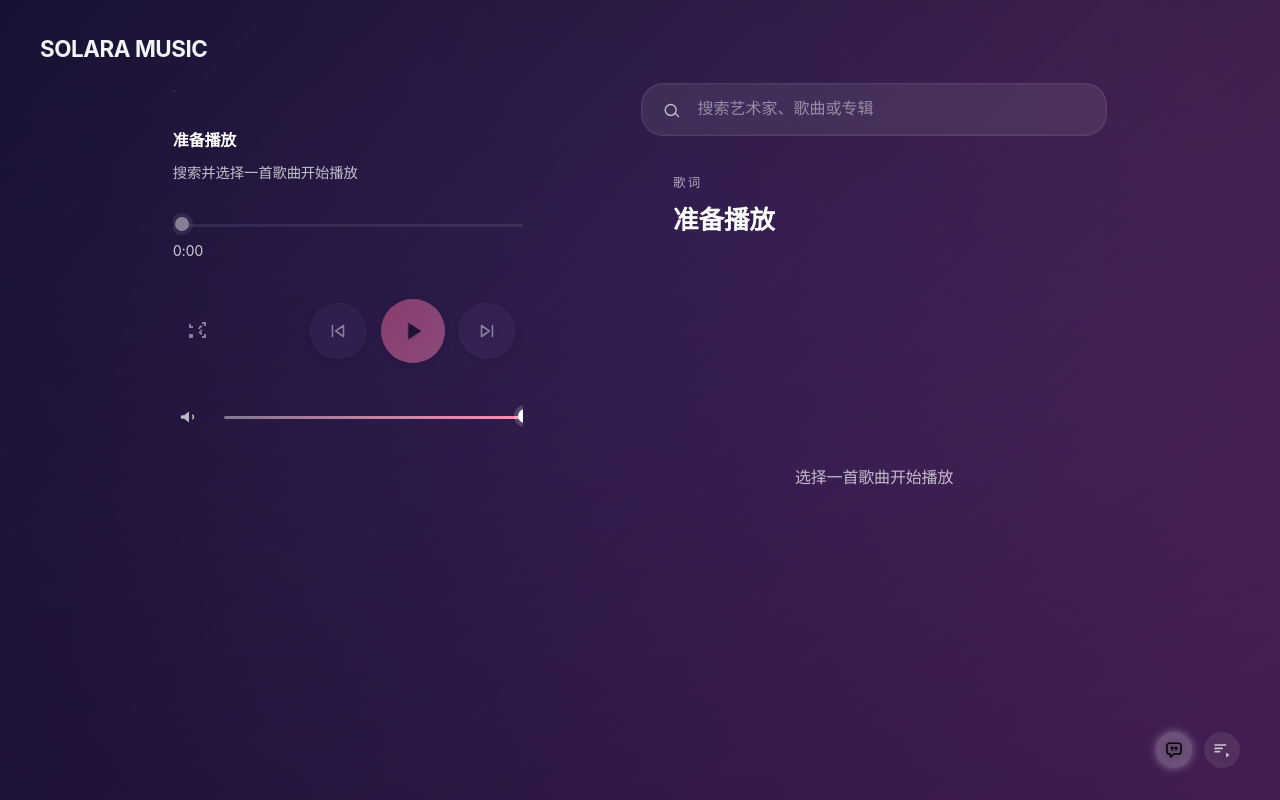
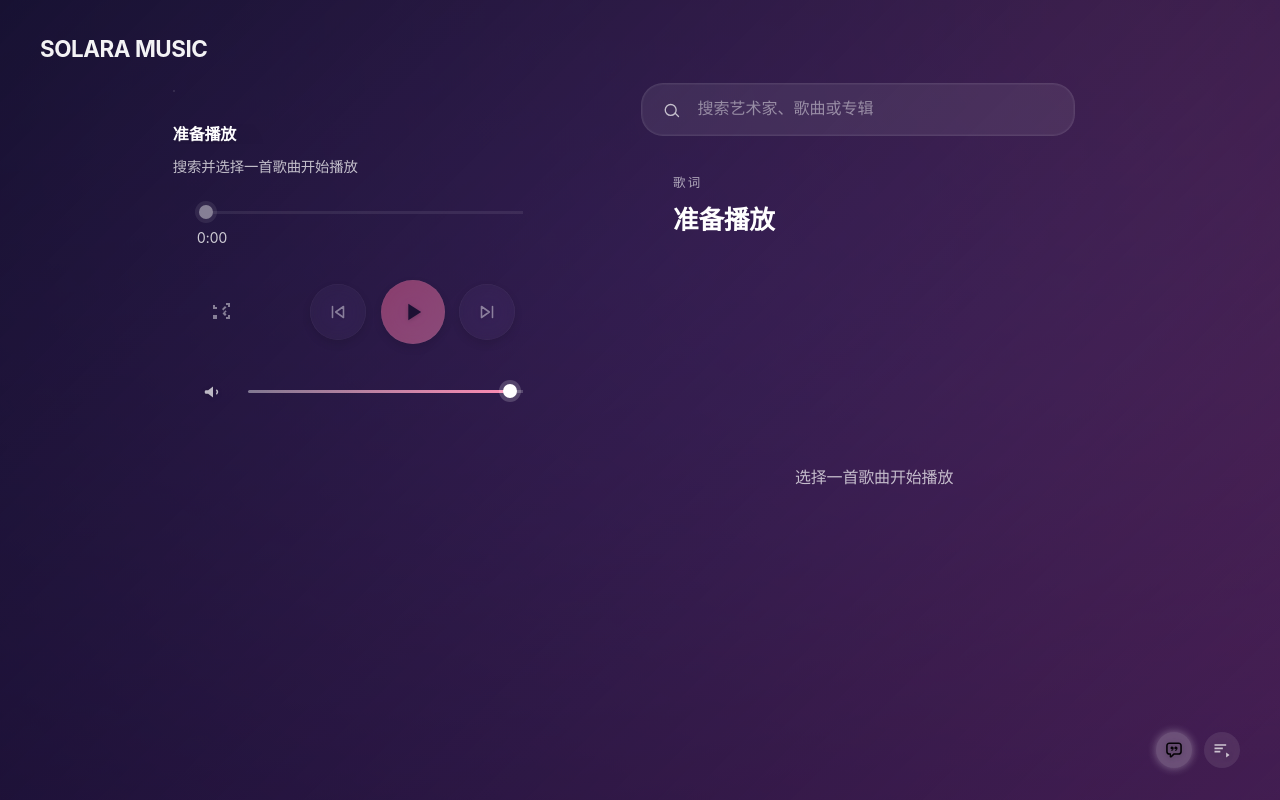
Before and after one commit to akudamatata/Solara-Apple-Music-Version, a React (Vite) app: page / in a window 1280 px wide. Built offline with nearby package versions, Linux system fonts and the light colour scheme; a web font is replaced by a local one.

Commit message:
Adjust layout symmetry and cover sizing

```diff
--- a/src/App.css
+++ b/src/App.css
@@ -160,7 +160,7 @@
   align-items: flex-start;
   justify-content: center;
   justify-items: stretch;
-  --layout-horizontal-padding: clamp(2rem, 3vw, 40px);
+  --layout-horizontal-padding: clamp(1.6rem, 2.6vw, 32px);
   --layout-padding: clamp(2.2rem, 4.2vw, 3.1rem);
   --panel-padding: clamp(2.2rem, 4.4vw, 3.2rem);
   --panel-padding-inline: clamp(2.6rem, 5vw, 4rem);
@@ -210,8 +210,9 @@
   flex: 1;
   display: grid;
   grid-template-columns:
-    [content-start] clamp(20rem, 32vw, 32rem)
-    [content-end] minmax(0, 1fr);
+    [gutter] minmax(16px, 1fr)
+    [content-start] minmax(480px, 720px)
+    [content-end] minmax(16px, 1fr);
   grid-auto-rows: auto;
   row-gap: clamp(1.6rem, 3vh, 2.4rem);
   align-items: start;
@@ -223,12 +224,12 @@
   box-sizing: border-box;
   overflow-x: hidden;
   --album-overhang: clamp(12px, 2vw, 18px);
-  --progress-width: min(var(--search-bar-height, 340px), 336px);
-  --album-width: clamp(380px, 95%, 580px);
+  --album-width: clamp(420px, 90%, 600px);
+  --progress-width: clamp(420px, 90%, 560px);
 }
 
 .album-section {
-  row-gap: clamp(2.4rem, 4vh, 3.2rem);
+  row-gap: clamp(2rem, 4vh, 3rem);
 }
 
 .left-pane {
@@ -237,35 +238,32 @@
 }
 
 .player-cover {
-  position: relative;
+  display: flex;
+  justify-content: center;
+  align-items: flex-start;
   grid-column: content-start / content-end;
-  justify-self: start;
-  align-self: start;
-  display: flex;
-  align-items: flex-start;
-  justify-content: center;
+  margin: 0;
   padding: 0;
-  margin: 0;
 }
 
 .album-art {
+  width: clamp(420px, 88%, 600px);
+  height: clamp(420px, 88%, 600px);
+  background-size: cover;
+  background-position: center;
+  border-radius: 14px;
+  box-shadow: 0 24px 48px rgba(0, 0, 0, 0.45);
   position: relative;
   z-index: 1;
-  width: var(--album-width);
-  height: var(--album-width);
   max-width: 100%;
-  border-radius: 14px;
   --album-art-image: none;
   background-image:
     linear-gradient(180deg, rgba(255, 255, 255, 0.08), rgba(255, 255, 255, 0)),
     var(--album-art-image);
   background-color: rgba(255, 255, 255, 0.08);
-  background-size: cover;
-  background-position: center;
   overflow: hidden;
   display: block;
   border: 1px solid rgba(255, 255, 255, 0.12);
-  box-shadow: 0 24px 48px rgba(0, 0, 0, 0.5);
   transition: box-shadow 0.6s ease, transform 0.4s ease;
 }
 
@@ -354,7 +352,8 @@
   display: grid;
   row-gap: clamp(0.6rem, 1.2vw, 0.85rem);
   margin-top: 0;
-  width: min(100%, 540px);
+  width: min(100%, var(--progress-width));
+  justify-self: center;
 }
 
 .player-progress .progress {
@@ -391,8 +390,8 @@
   align-items: center;
   column-gap: clamp(0.8rem, 1.6vw, 1.1rem);
   margin-top: 0;
-  width: min(100%, 540px);
-  justify-self: start;
+  width: min(100%, var(--progress-width));
+  justify-self: center;
 }
 
 .player-controls .shuffle {
@@ -609,8 +608,8 @@
   color: rgba(255, 255, 255, 0.7);
   padding-bottom: clamp(0.8rem, 2.4vh, 1.3rem);
   margin-top: 0;
-  width: min(100%, 540px);
-  justify-self: start;
+  width: min(100%, var(--progress-width));
+  justify-self: center;
 }
 
 .volume-slider {
@@ -750,7 +749,7 @@
 
 .search-area {
   position: relative;
-  width: 100%;
+  width: calc(100% - clamp(1.6rem, 2.6vw, 32px));
   align-self: flex-start;
   margin-top: 0;
 }
@@ -769,6 +768,7 @@
   max-width: none;
   align-self: stretch;
   margin: 0;
+  margin-right: clamp(1.6rem, 2.6vw, 32px);
 }
 
 .search-bar svg {
```
